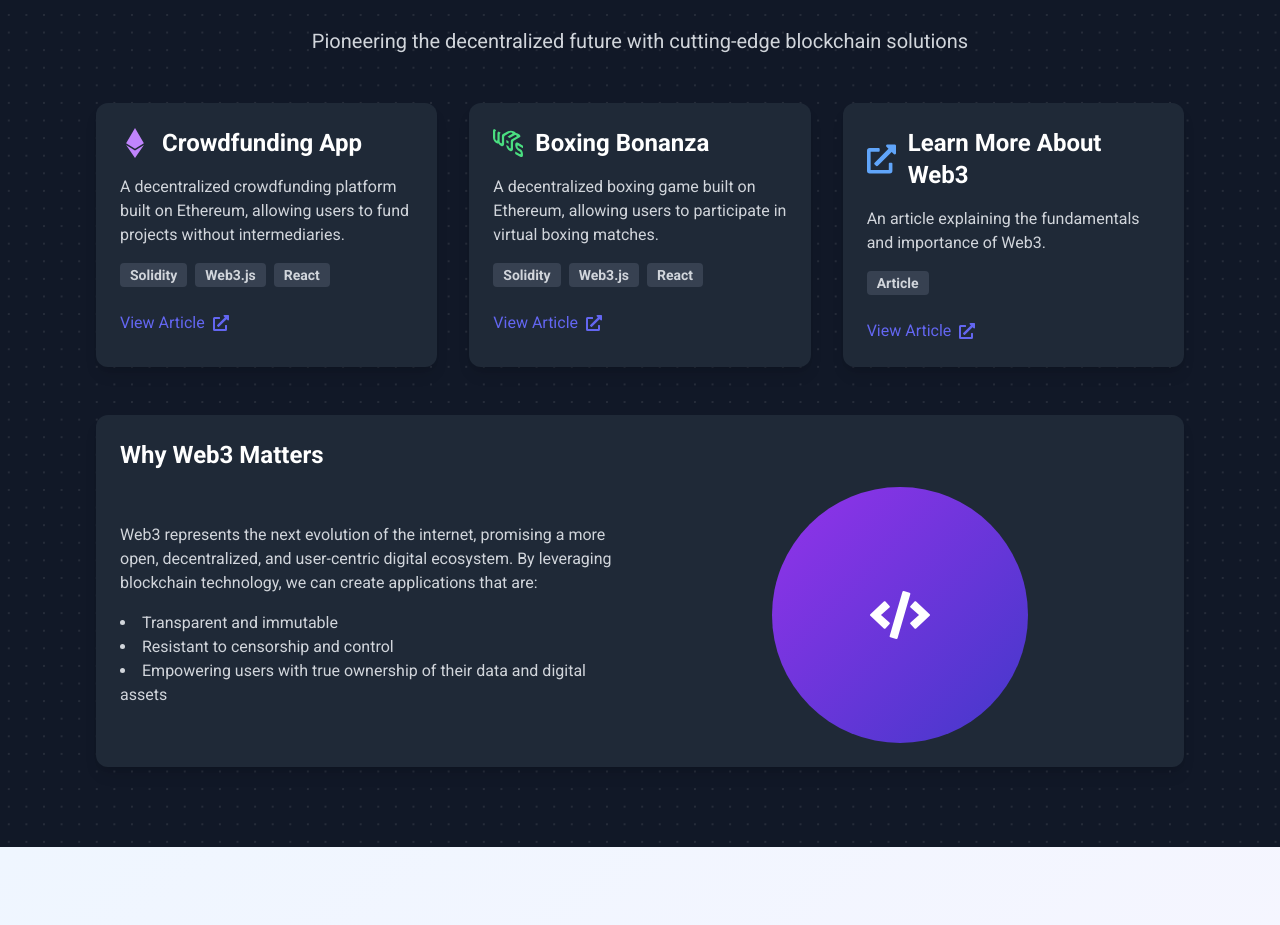
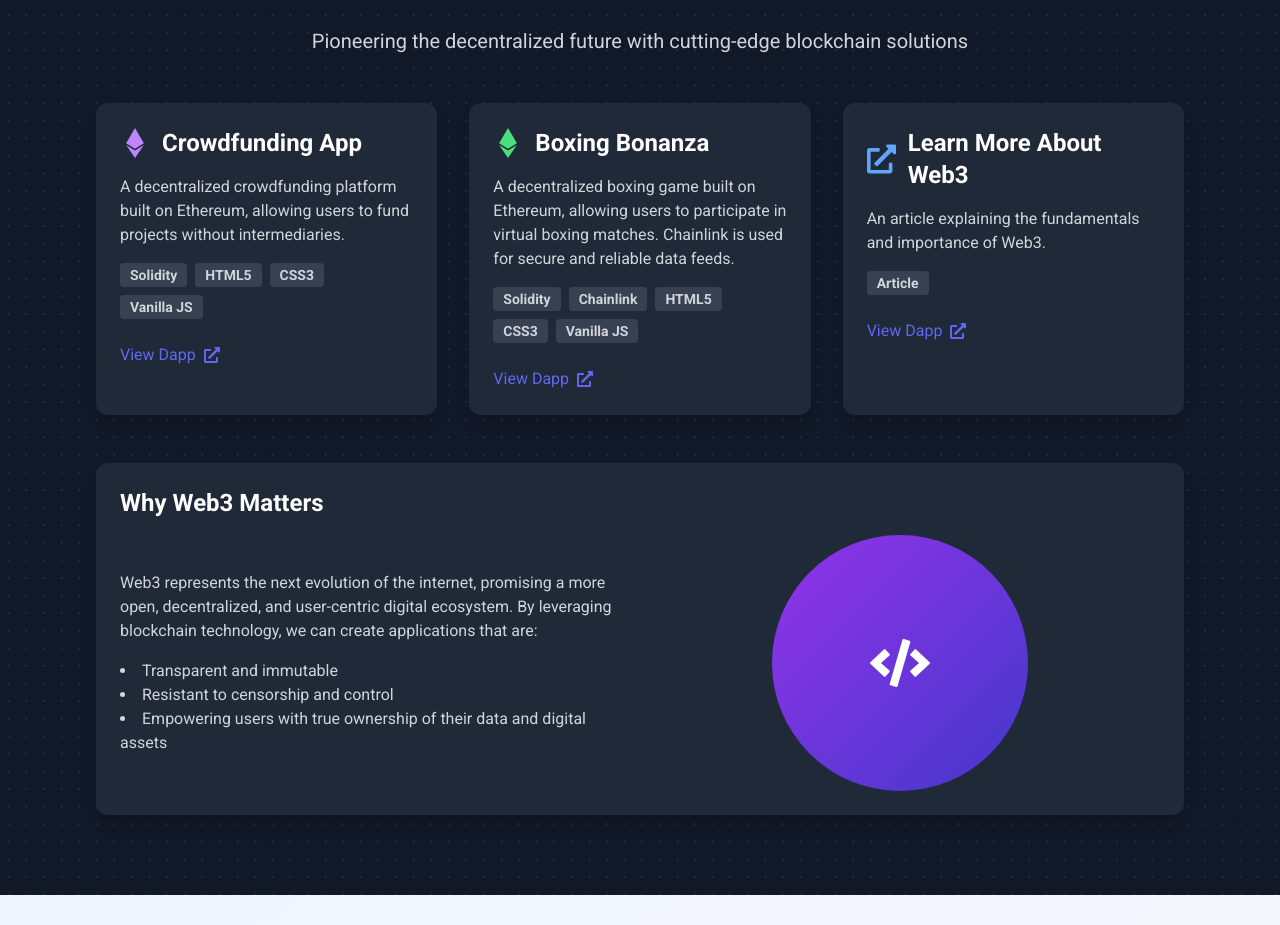
Before and after one commit to ron062394/ron.TheVeloper, a React (Create React App) app: page / in a window 1280 px wide. Shown: the part 3744-4669 px from the top of the page. Built offline with nearby package versions, Linux system fonts and the light colour scheme.

Commit message:
Initial design deployment

```diff
--- a/src/components/Web3.jsx
+++ b/src/components/Web3.jsx
@@ -29,15 +29,15 @@ const Web3 = () => {
     {
       title: "Crowdfunding App",
       description: "A decentralized crowdfunding platform built on Ethereum, allowing users to fund projects without intermediaries.",
-      tech: ["Solidity", "Web3.js", "React"],
+      tech: ["Solidity", "HTML5", "CSS3", "Vanilla JS"],
       icon: <FaEthereum className="text-3xl text-purple-400" />,
       link: "https://ron062394.github.io/dapp-crowdfunding/"
     },
     {
       title: "Boxing Bonanza",
-      description: "A decentralized boxing game built on Ethereum, allowing users to participate in virtual boxing matches.",
-      tech: ["Solidity", "Web3.js", "React"],
-      icon: <SiWeb3Dotjs className="text-3xl text-green-400" />,
+      description: "A decentralized boxing game built on Ethereum, allowing users to participate in virtual boxing matches. Chainlink is used for secure and reliable data feeds.",
+      tech: ["Solidity", "Chainlink", "HTML5", "CSS3", "Vanilla JS"],
+      icon: <FaEthereum className="text-3xl text-green-400" />,
       link: "https://ron062394.github.io/dapp-boxing-bonanza/"
     },
     {
@@ -96,7 +96,7 @@ const Web3 = () => {
                     rel="noopener noreferrer"
                     className="inline-flex items-center text-indigo-500 hover:text-indigo-600 transition-colors duration-300 mt-4"
                   >
-                    View Article <FaExternalLinkAlt className="ml-2" />
+                    View Dapp <FaExternalLinkAlt className="ml-2" />
                   </a>
                 )}
               </motion.div>
```
